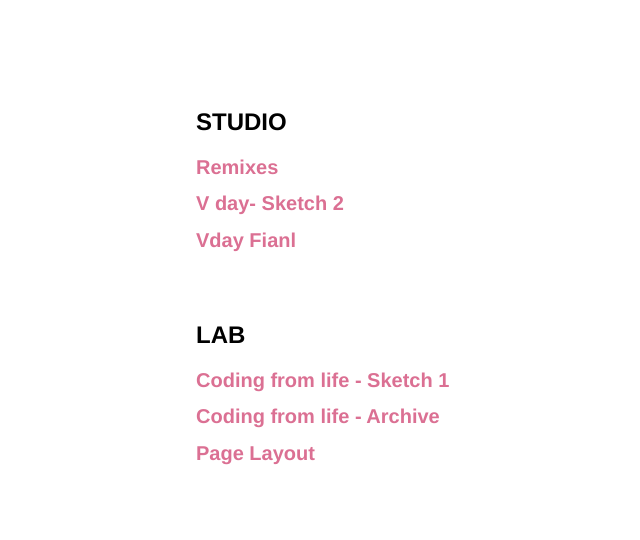
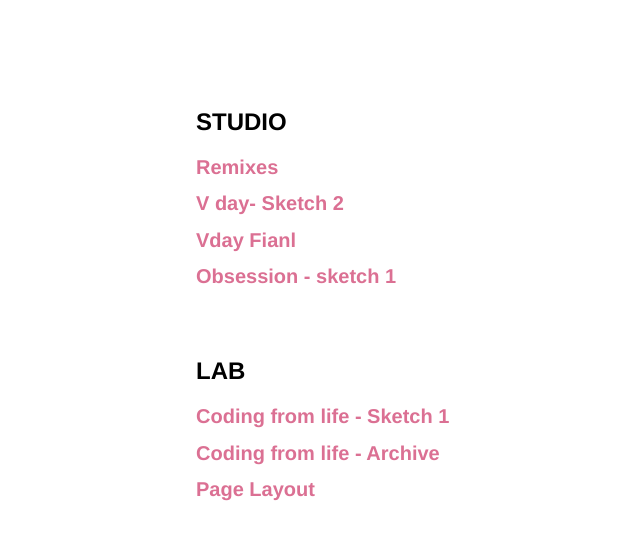
Before and after one commit to jom663/jom663, a plain HTML site: page index.html in a window 1280 px wide. Shown: the whole page, without its empty margins (260-900 px from the left). Drawn offline with Linux system fonts and the light colour scheme.

Commit message:
obsession sketch 1 upload

```diff
--- a/index.html
+++ b/index.html
@@ -10,6 +10,8 @@
 <h1><a href="projects/vday/sketches/vday-sketch-v02.pdf">V day- Sketch 2</a></h1>
 
 <h1><a href="projects/vday/index.html">Vday Fianl</a></h1>
+
+<h1><a href="projects/obsession/sketch/archive_idea.pdf">Obsession - sketch 1</a></h1>
 <br>
 <br>
 <h2>LAB</h2>
```
Also changed, not shown: 1 other file.
